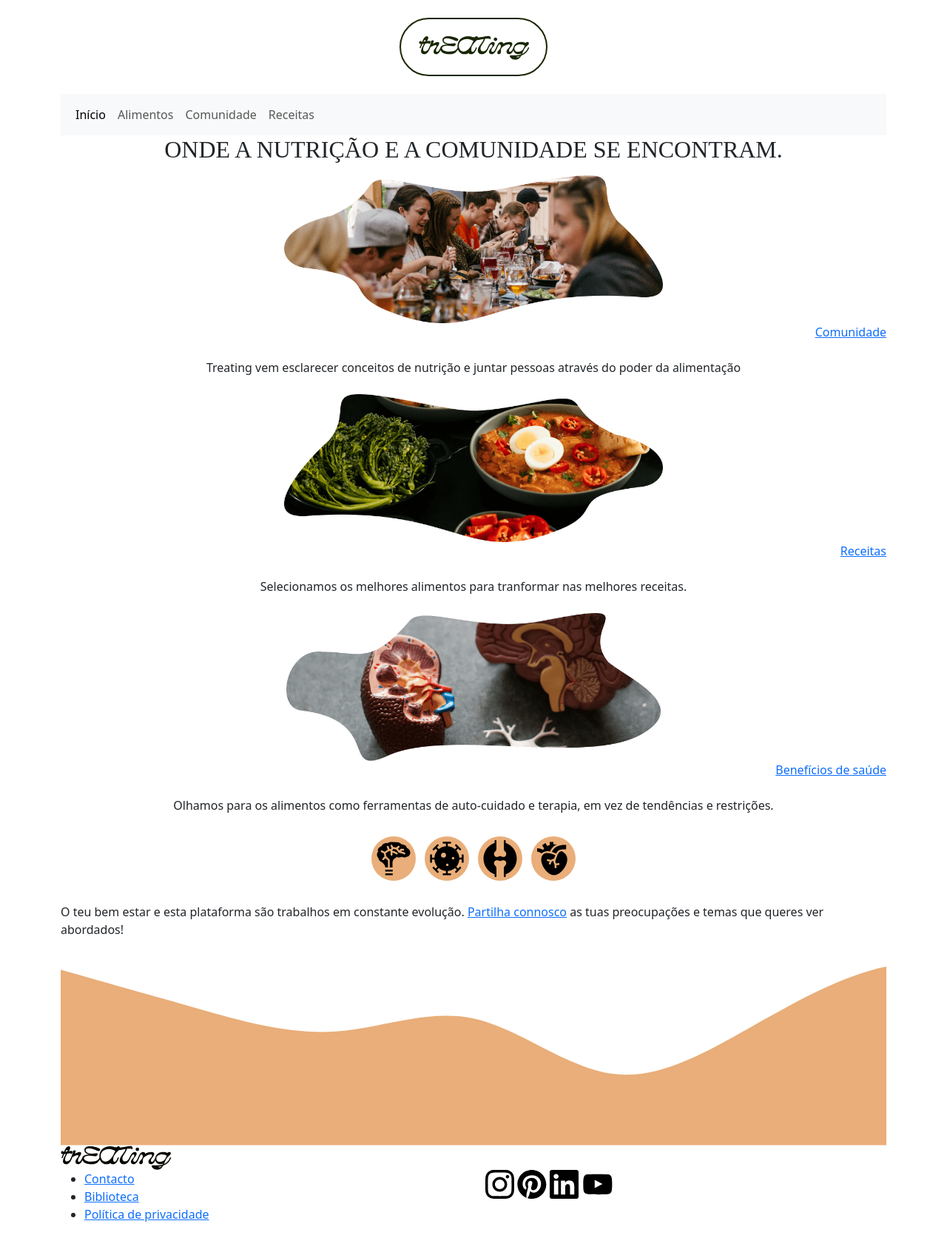
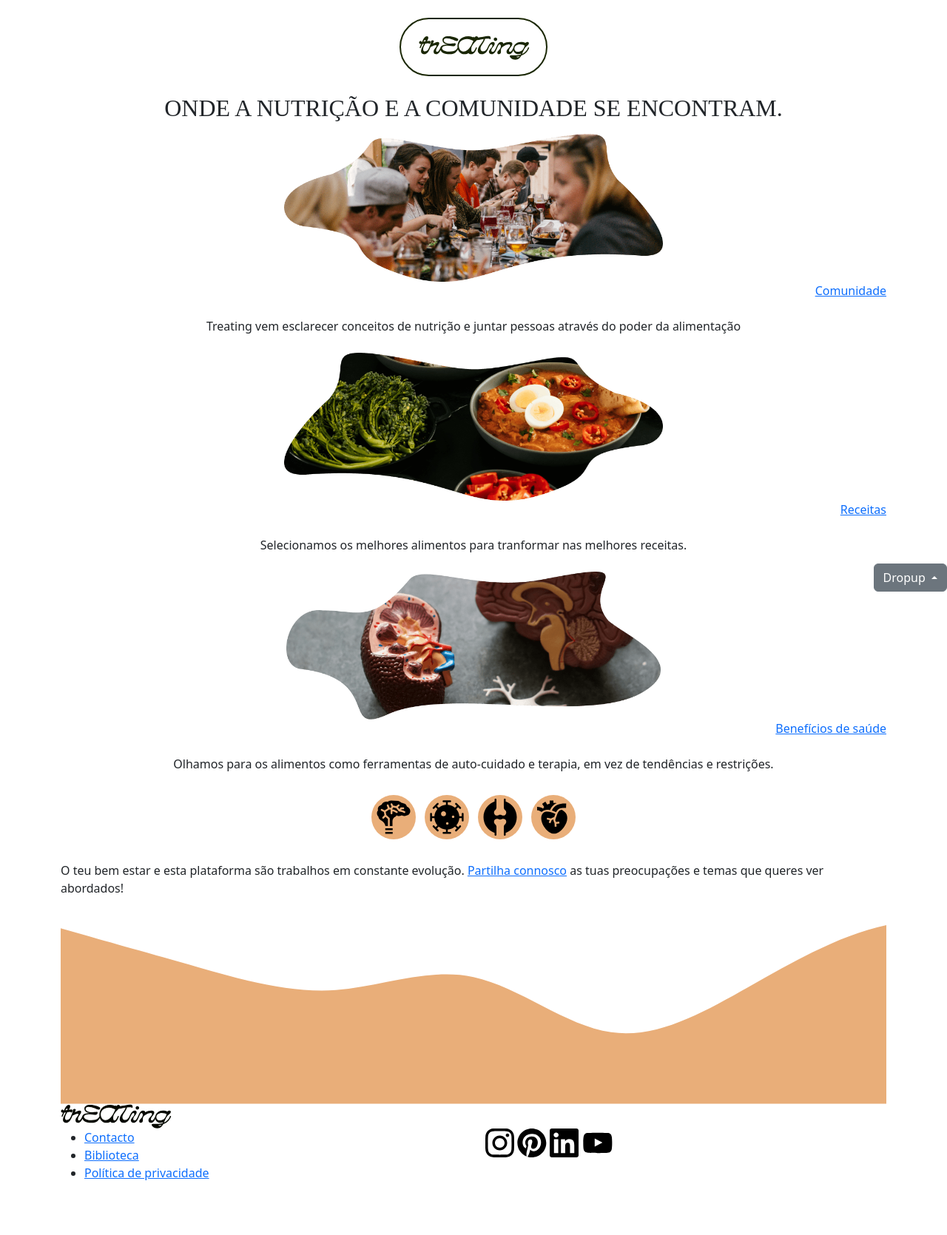
Before and after one commit to CarolinaFH4/treating_website, a PHP site: page / in a window 1280 px wide. Shown: the whole page at 74% size. After the commit the page ends 1596 px from the top, so only its background shows below. Run offline with PHP 8.4, Linux system fonts and the light colour scheme; some libraries are stand-ins or nearby versions; some web fonts are replaced.

Commit message:
Squashed commit of the following:
commit 2604b1c05ff4daf49c6656d20e9c7a5bedb0d536
Author: CarolinaFH4 <tristeplantart@gmail.com>
Date:   Sat Jun 8 23:42:43 2024 +0100

    dropup menu positioned !!

    call for 1st jquery and AFTER bootstrap.min.js (script)

commit 571b73382e488efab71686f59a7e34434cfc83b2
Author: CarolinaFH4 <tristeplantart@gmail.com>
Date:   Sat Jun 8 00:32:23 2024 +0100

    confirmações

    confirmações para perceber o erro com o menu dropup

commit 651038fb8ee181f32f214f6fca8b49c2783fee7a
Author: CarolinaFH4 <tristeplantart@gmail.com>
Date:   Fri Jun 7 18:48:51 2024 +0100

    trocar nav para drop up

    tanto com nav como com dropup não aparece o menu (?)

```diff
--- a/header.php
+++ b/header.php
@@ -3,7 +3,6 @@
   <head>
     <meta charset="utf-8">
     <meta name="viewport" content="width=device-width, initial-scale=1">
-    <title>Bootstrap demo</title>
     <link href="https://cdn.jsdelivr.net/npm/bootstrap@5.3.3/dist/css/bootstrap.min.css" rel="stylesheet" integrity="sha384-QWTKZyjpPEjISv5WaRU9OFeRpok6YctnYmDr5pNlyT2bRjXh0JMhjY6hW+ALEwIH" crossorigin="anonymous">
     <link rel="preconnect" href="https://fonts.googleapis.com">
     <link rel="preconnect" href="https://fonts.gstatic.com" crossorigin>
@@ -13,50 +12,49 @@
 
 
   <body>
+    <header>
+      <div>
         <section>
-      <div class="container">
-        <div class= "d-flex justify-content-center ">
+
+          <div class= "row justify-content-center ">
             <div class= "col-auto m-4">
-              <a href="index.php">
+                <a href="index.php" class="col">
                   <img src="./media/icons/logo.svg" alt="Treating logo" >
                 </a>
             </div>
           </div>
-      </div>
+
         </section>
 
         <section>
-      <nav class="navbar navbar-expand-sm bg-body-tertiary">
-
-        <div class="container-fluid">
-
-          <button class="navbar-toggler" type="button" data-bs-toggle="collapse" data-bs-target="#navbarNav" aria-controls="navbarNav" aria-expanded="false" aria-label="Toggle navigation">
-            <span class="navbar-toggler-icon"></span>
+          <div class="position-fixed bottom-0 end-0">
+            <div class="btn-group dropup">
+              <button type="button" class="btn btn-secondary dropdown-toggle" data-bs-toggle="dropdown" aria-expanded="false">
+                Dropup
               </button>
-
-          <div class="collapse navbar-collapse" id="navbarNav">
-
-            <ul class="navbar-nav">
-              <li class="nav-item">
-                <a class="nav-link active" aria-current="page" href="#">Início</a>
+              <ul class="dropdown-menu">
+                <li>
+                  <a class="dropdown-item" href="#">Início</a>
                 </li>
-              <li class="nav-item">
-                <a class="nav-link" href="#">Alimentos</a>
+                <li>
+                  <a class="dropdown-item" href="#">Alimentos</a>
                 </li>
-              <li class="nav-item">
-                <a class="nav-link" href="#">Comunidade</a>
+                <li>
+                  <a class="dropdown-item" href="#">Comunidade</a>
                 </li>
-              <li class="nav-item">
-                <a class="nav-link" aria-disabled="true">Receitas</a>
+                <li>
+                  <a class="dropdown-item" href="#">Receitas</a>
                 </li>
               </ul>
             </div>
-
           </div>
-      </nav>
         </section>
+      </div>
+    </header>
 
 
-    <script src="https://cdn.jsdelivr.net/npm/bootstrap@5.3.3/dist/js/bootstrap.bundle.min.js" integrity="sha384-YvpcrYf0tY3lHB60NNkmXc5s9fDVZLESaAA55NDzOxhy9GkcIdslK1eN7N6jIeHz" crossorigin="anonymous"></script>
+
+    <script type="text/javascript" src="Scripts/jquery-2.1.1.min.js"></script>
+    <script type="text/javascript" src="Scripts/bootstrap.min.js"></script>
   </body>
 </html>
--- a/index.php
+++ b/index.php
@@ -3,8 +3,9 @@
   <head>
     <meta charset="utf-8">
     <meta name="viewport" content="width=device-width, initial-scale=1">
-    <title>Treating Home</title>
+    <title>Bootstrap demo</title>
     <link href="https://cdn.jsdelivr.net/npm/bootstrap@5.3.3/dist/css/bootstrap.min.css" rel="stylesheet" integrity="sha384-QWTKZyjpPEjISv5WaRU9OFeRpok6YctnYmDr5pNlyT2bRjXh0JMhjY6hW+ALEwIH" crossorigin="anonymous">
+
     <link rel="preconnect" href="https://fonts.googleapis.com">
     <link rel="preconnect" href="https://fonts.gstatic.com" crossorigin>
     <link href="https://fonts.googleapis.com/css2?family=Exo:ital,wght@1,700&family=Heebo&family=Spinnaker&display=swap" rel="stylesheet">
```
Lines whose indentation alone changed are shown as unchanged.
